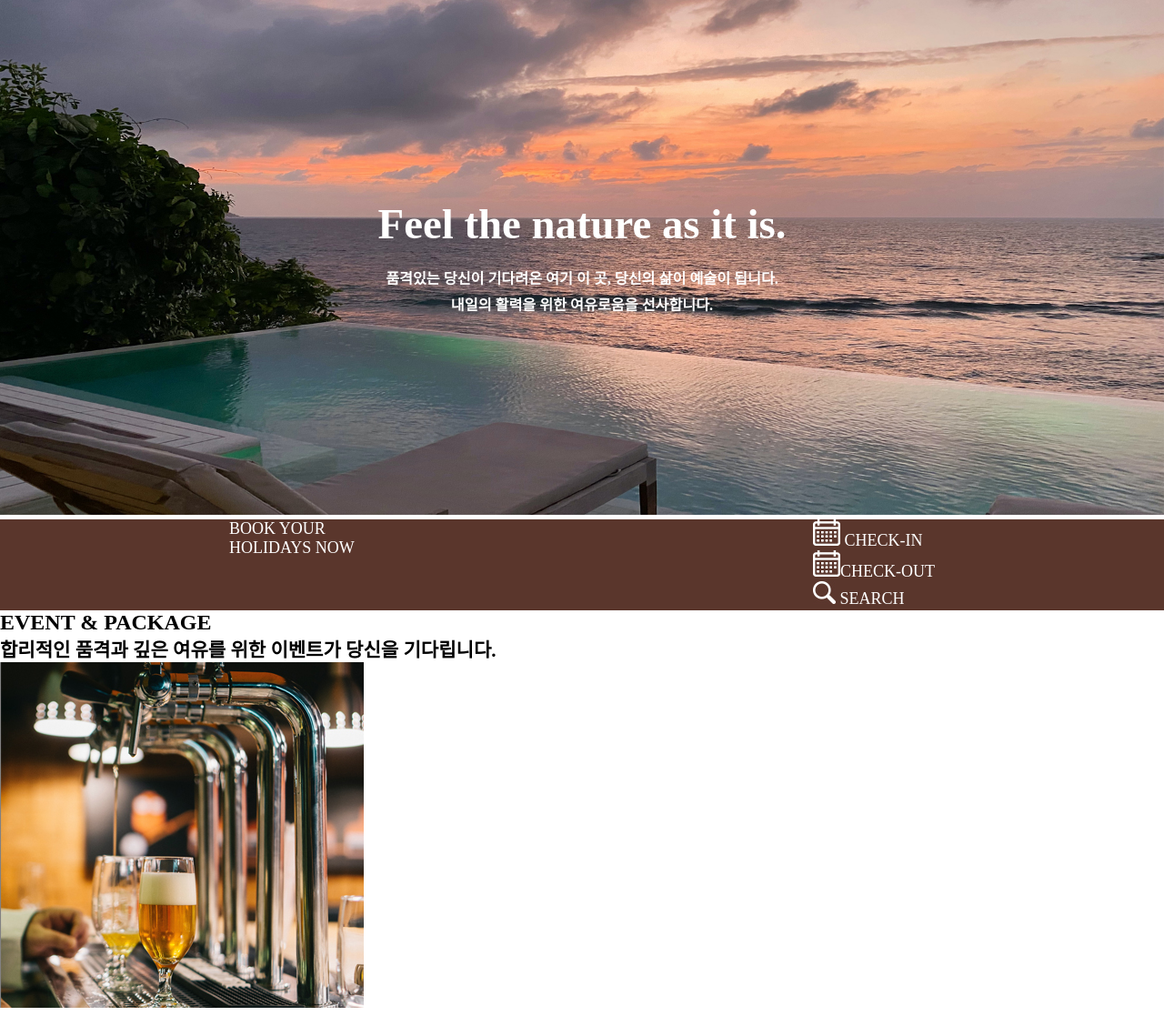
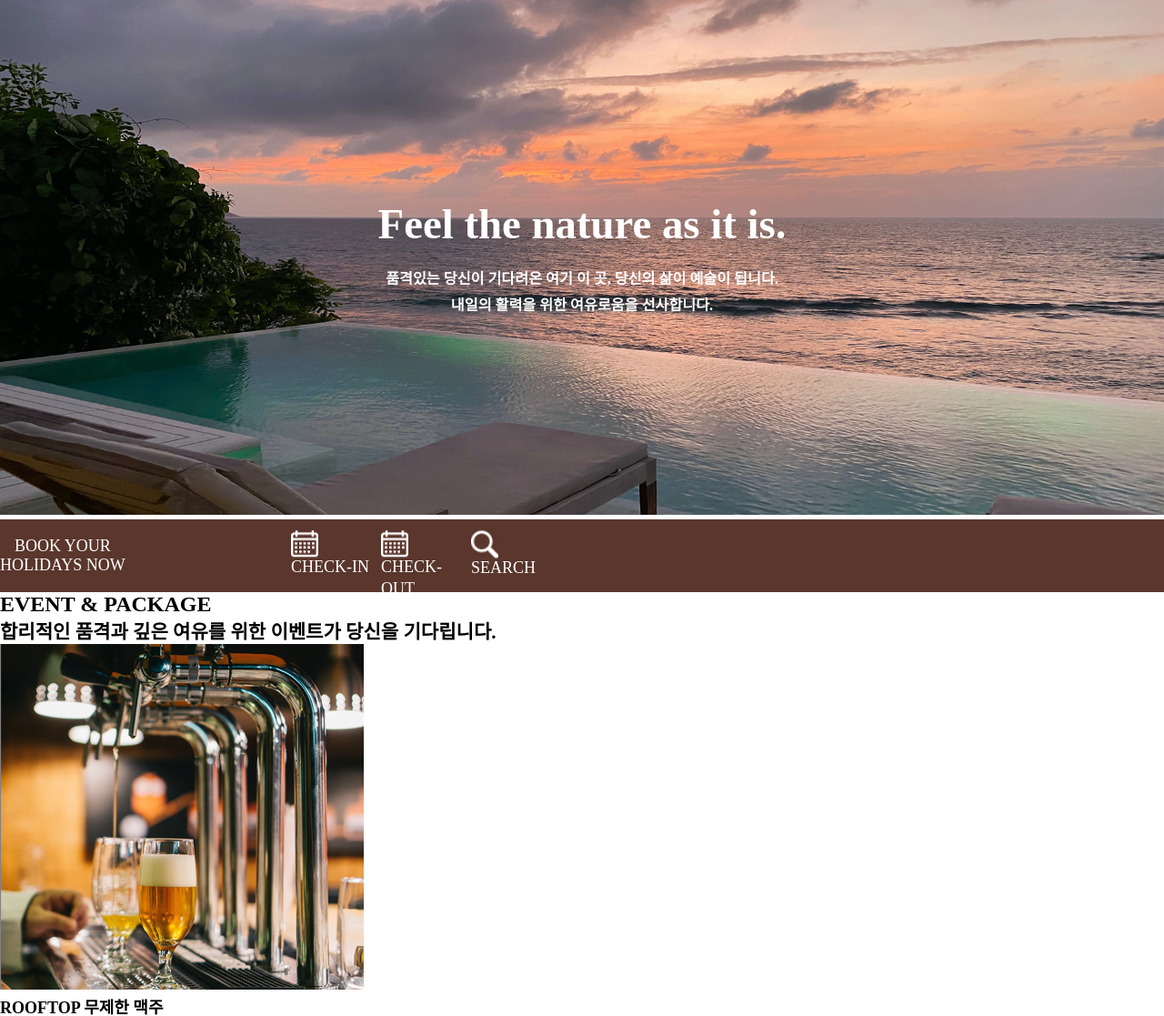
Before and after one commit to jangjiheee/portfolio1, a PHP site: page /resty.html in a window 1280 px wide. Shown: the part 101-1218 px from the top of the page at 91% size. Run offline with PHP 8.4, Linux system fonts and the light colour scheme.

Commit message:
6월 20일 오전 수정본

```diff
--- a/css/index.css
+++ b/css/index.css
@@ -198,15 +198,53 @@ article .reserve-bar {
   background-color: #5a362c;
 }
 article .reserve-bar .confix .reserve-confix .reservation ul {
-  height: 100px;
+  height: 140px;
   color: #fff;
   display: flex;
   justify-content: space-around;
   text-align: left;
 }
+@media screen and (min-width: 768px) {
+  article .reserve-bar .confix .reserve-confix .reservation ul {
+    height: 80px;
+    justify-content: start;
+  }
+}
 article .reserve-bar .confix .reserve-confix .reservation ul p {
-  vertical-align: middle;
+  display: flex;
+  align-items: center;
+  text-align: center;
 }
-article .reserve-bar .confix .reserve-confix .reservation ul li a {
+@media screen and (min-width: 768px) {
+  article .reserve-bar .confix .reserve-confix .reservation ul p {
+    width: 25%;
+  }
+}
+article .reserve-bar .confix .reserve-confix .reservation ul .li-flex {
+  display: flex;
+  flex-direction: column;
+}
+@media screen and (min-width: 768px) {
+  article .reserve-bar .confix .reserve-confix .reservation ul .li-flex {
+    flex-direction: row;
+  }
+}
+article .reserve-bar .confix .reserve-confix .reservation ul .li-flex li {
+  margin: 5px 0;
+}
+article .reserve-bar .confix .reserve-confix .reservation ul .li-flex li a {
   color: #fff;
+  line-height: 24px;
+}
+article .reserve-bar .confix .reserve-confix .reservation ul .li-flex li img {
+  margin-right: 15px;
+  transform: translateY(25%);
+}
+article .reserve-bar .confix .reserve-confix .reservation ul .li-flex li:nth-child(3) img {
+  width: 30px;
+}
+@media screen and (min-width: 768px) {
+  article .reserve-bar .confix .reserve-confix .reservation ul .li-flex li {
+    width: 25%;
+  }
 }/*# sourceMappingURL=index.css.map */
--- a/resty.html
+++ b/resty.html
@@ -61,13 +61,11 @@
                                 <p style='font-weight: 200;'>BOOK YOUR<br>HOLIDAYS NOW</p>
                                 <div class="li-flex">
                                     <li><a href="#">
-                                        <img src="./image/calendar.jpg" alt="calendar">
-                                        CHECK-IN</a></li>
+                                        <img src="./image/calendar.jpg" alt="calendar">CHECK-IN</a></li>
                                     <li><a href="#">
                                         <img src="./image/calendar.jpg" alt="calendar">CHECK-OUT</a></li>
                                     <li><a href="#">
-                                        <img src="./image/search.jpg" alt="search">
-                                        SEARCH</a></li>
+                                        <img src="./image/search.jpg" alt="search">SEARCH</a></li>
                                 </div>
                             </ul>
                         </div>
--- a/scss/index.scss
+++ b/scss/index.scss
@@ -167,17 +167,53 @@ article {
             .reserve-confix {
                 .reservation {
                     ul {
-                        height: 100px;
+                        height: 140px;
                         color: $white;
                         display: flex;
                         justify-content: space-around;
                         text-align: left;
+
+                        @include responsive(tablet-size) {
+                            height: 80px;
+                            justify-content: start;
+                            width: 100%;
+                        }
+
                         p {
-                            vertical-align: middle;
+                            display: flex;
+                            align-items: center;
+                            text-align: center;
+                            @include responsive(tablet-size) {
+                                width: 25%;
+                            }
                         }
-                        li {
-                            a{
-                                color:$white;
+
+                        .li-flex {
+                            display: flex;
+                            flex-direction: column;
+
+                            @include responsive(tablet-size) {
+                                flex-direction: row;
+                            }
+
+                            li {
+                                margin: 5px 0;
+                                a{
+                                    color:$white;
+                                    line-height: 24px;
+                                }
+                                img {
+                                    margin-right: 15px;
+                                    transform: translateY(25%);
+                                }
+                                &:nth-child(3) {
+                                    img {
+                                        width: 30px;
+                                    }
+                                }
+                                @include responsive(tablet-size) {
+                                    display: flex;
+                                }
                             }
                         }
                     }
```
Also changed, not shown: 1 other file.
